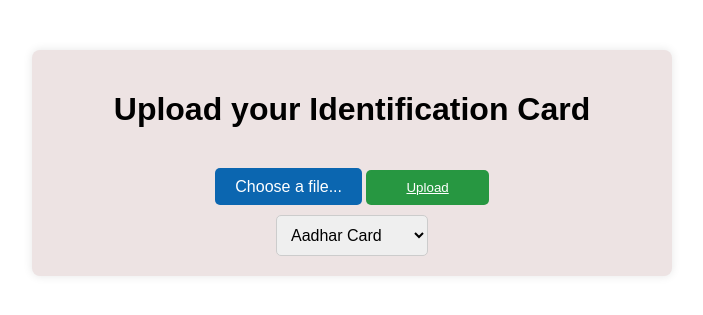
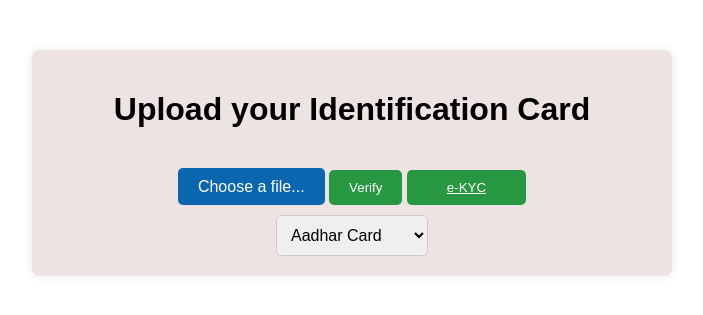
Before and after one commit to amanparasher/KYC_Standard_Chartered_Hackathon, a Flask app: template templates/FileUpload.html in a window 1280 px wide. Shown: the top 315 px of the page, without its empty margins (288-991 px from the left). Run offline with Flask 3, Linux system fonts and the light colour scheme; the template is opened without the code that fills it, so the values that code supplies are empty.

Commit message:
Final commit

```diff
--- a/Frontend/public/login.html
+++ b/Frontend/public/login.html
@@ -19,11 +19,11 @@
 	<div class="form-container sign-in-container">
 		<form action="#">
 			<h1>Sign in</h1>
-			<div class="social-container">
+			<!-- <div class="social-container">
 				<a href="#" class="social"><i class="fab fa-facebook-f"></i></a>
 				<a href="#" class="social"><i class="fab fa-google-plus-g"></i></a>
 				<a href="#" class="social"><i class="fab fa-linkedin-in"></i></a>
-			</div>
+			</div> -->
 			<span>or use your account</span>
 			<input type="email" placeholder="Email" />
 			<input type="password" placeholder="Password" />
--- a/Frontend/public/page1.html
+++ b/Frontend/public/page1.html
@@ -41,16 +41,16 @@
             </div>
 
         </div>
-        <div class="menu_right">
+        <!-- <div class="menu_right">
             <a href="login.html" class="btn-contact sm-hidden">Login</a>
             <button onclick="toggleMenu()" class="btn-menubar lg-hidden">
                 <svg xmlns="http://www.w3.org/2000/svg" viewBox="0 0 448 512">
-                    <!--! Font Awesome Pro 6.2.1 by @fontawesome - https://fontawesome.com License - https://fontawesome.com/license (Commercial License) Copyright 2022 Fonticons, Inc. -->
+                    ! Font Awesome Pro 6.2.1 by @fontawesome - https://fontawesome.com License - https://fontawesome.com/license (Commercial License) Copyright 2022 Fonticons, Inc.
                     <path
                         d="M0 96C0 78.3 14.3 64 32 64H416c17.7 0 32 14.3 32 32s-14.3 32-32 32H32C14.3 128 0 113.7 0 96zM0 256c0-17.7 14.3-32 32-32H416c17.7 0 32 14.3 32 32s-14.3 32-32 32H32c-17.7 0-32-14.3-32-32zM448 416c0 17.7-14.3 32-32 32H32c-17.7 0-32-14.3-32-32s14.3-32 32-32H416c17.7 0 32 14.3 32 32z" />
                 </svg>
             </button>
-        </div>
+        </div> -->
     </nav>
 
     <header class="header">
--- a/templates/FileUpload.html
+++ b/templates/FileUpload.html
@@ -4,6 +4,16 @@
     <meta charset="UTF-8">
     <meta name="viewport" content="width=device-width, initial-scale=1.0">
     <title>File Uploader</title>
+    <script>
+        function callDelayedAlert(msg) {
+            setTimeout(function() {
+                alert(msg);
+            }, 5000); // 4000 milliseconds = 4 seconds
+        }
+
+        // Call the function with your desired message
+        callDelayedAlert("Your Document has been verified succesfully. You can now proceed for e-KYC");
+    </script>
     <style>
         body {
             font-family: Arial, sans-serif;
@@ -75,7 +85,8 @@
         <form enctype="multipart/form-data">
             <input type="file" name="file" id="file" class="inputfile" />
             <label for="file">Choose a file...</label>
-            <button type="submit"><a href="/Frontend/public/page1.html">Upload</a></button>
+            <button type="submit" id="popupButton" onclick="callAlert('Succesfully Verified')">Verify</button>
+            <button type="submit" ><a href="http://127.0.0.1:5000">e-KYC</a></button>
         </form>
         <select>
             <option value="id1">Aadhar Card</option>
--- a/templates/forms.html
+++ b/templates/forms.html
@@ -61,7 +61,7 @@
 
             <div class="flex items-center space-x-4">
                 <button type="submit" class=" text-white bg-primary-700 hover:bg-primary-800 focus:ring-4 focus:outline-none focus:ring-primary-300 font-medium rounded-lg text-sm px-5 py-2.5 text-center dark:bg-primary-600 dark:hover:bg-primary-700 dark:focus:ring-primary-800">
-                    <a href="http://127.0.0.1:5000">Submit</a>
+                    <a href="http://127.0.0.1:5500/templates/FileUpload.html">Submit</a>
                 </button>
                 <button type="button" class="text-red-600 inline-flex items-center hover:text-white border border-red-600 hover:bg-red-600 focus:ring-4 focus:outline-none focus:ring-red-300 font-medium rounded-lg text-sm px-5 py-2.5 text-center dark:border-red-500 dark:text-red-500 dark:hover:text-white dark:hover:bg-red-600 dark:focus:ring-red-900">
                     <svg class="w-5 h-5 mr-1 -ml-1" fill="currentColor" viewBox="0 0 20 20" xmlns="http://www.w3.org/2000/svg"><path fill-rule="evenodd" d="M9 2a1 1 0 00-.894.553L7.382 4H4a1 1 0 000 2v10a2 2 0 002 2h8a2 2 0 002-2V6a1 1 0 100-2h-3.382l-.724-1.447A1 1 0 0011 2H9zM7 8a1 1 0 012 0v6a1 1 0 11-2 0V8zm5-1a1 1 0 00-1 1v6a1 1 0 102 0V8a1 1 0 00-1-1z" clip-rule="evenodd"></path></svg>
```
Also changed, not shown: 1 other file.
